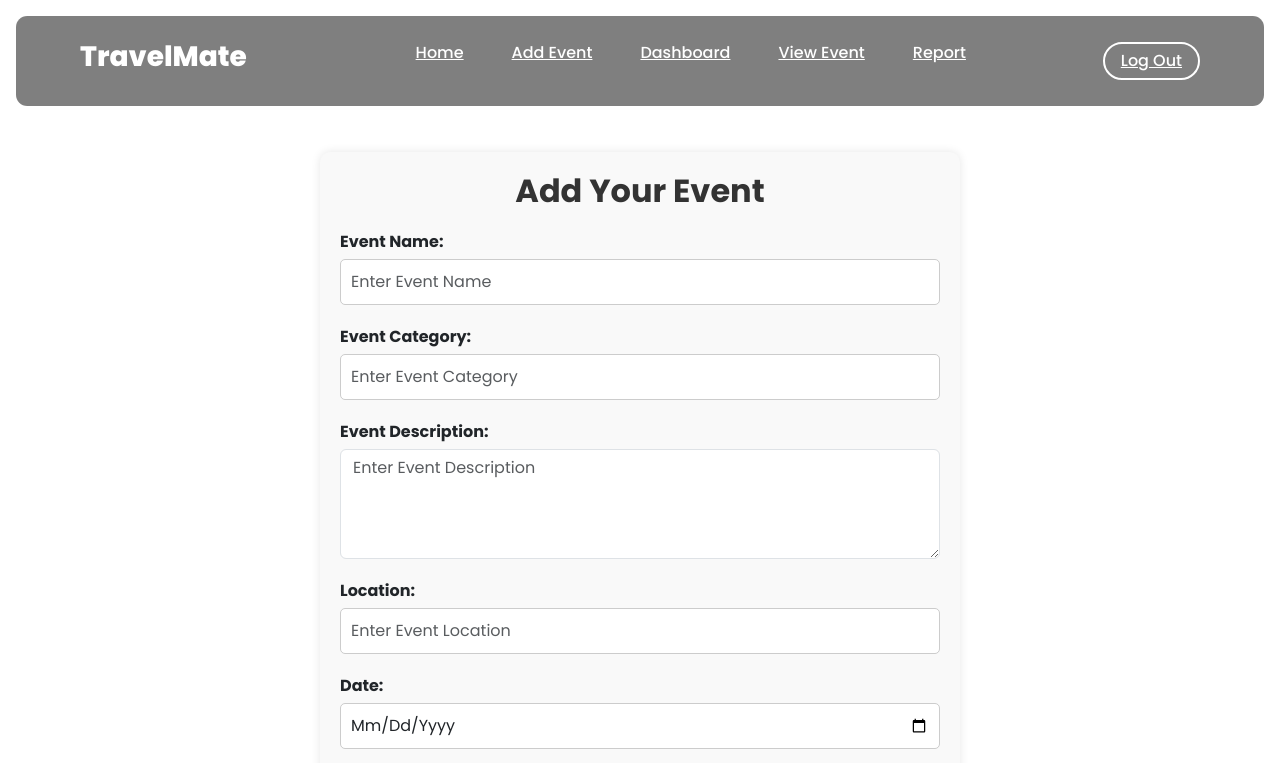
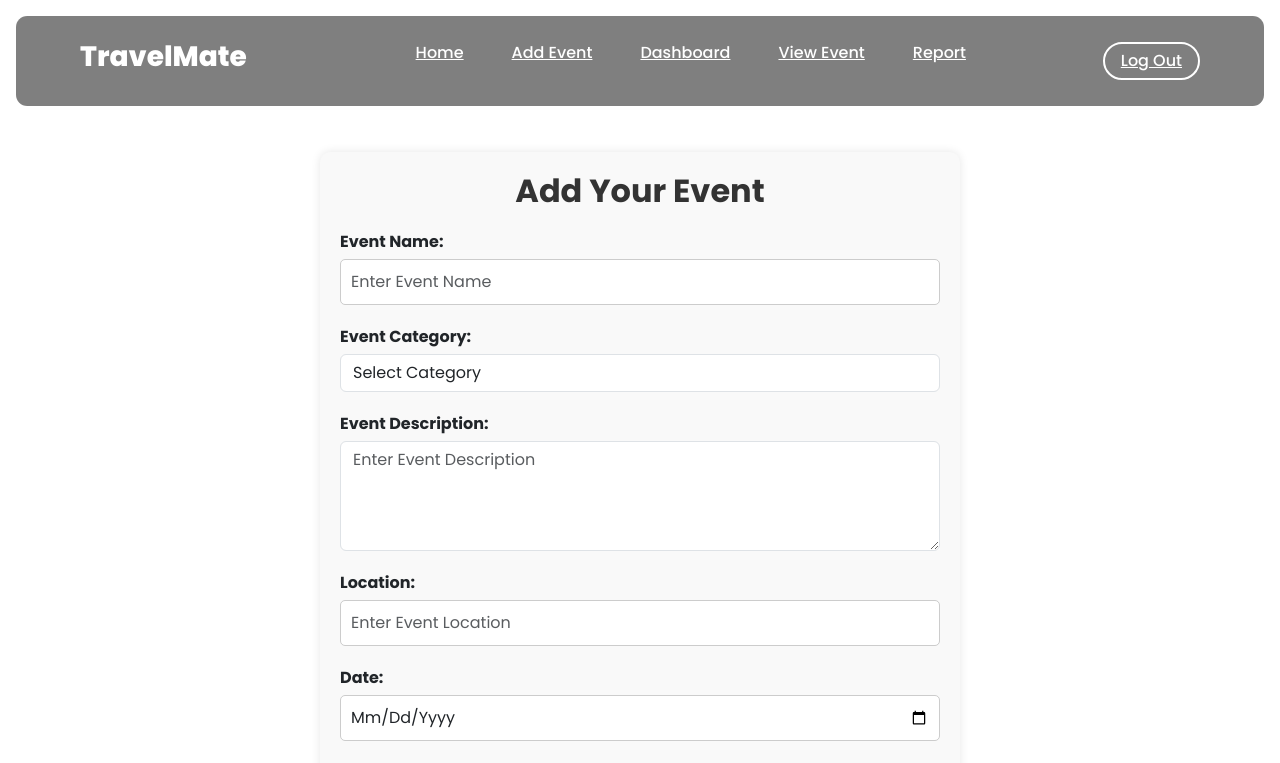
Before and after one commit to vidura-12/travel-app, a React (Create React App) app in the folder frontend/: page /EventManager/addEvent in a window 1280 px wide. Shown: the top 763 px of the page. Built offline with nearby package versions, Linux system fonts and the light colour scheme.

Commit message:
category

```diff
--- a/frontend/src/EventManager/addEvent.js
+++ b/frontend/src/EventManager/addEvent.js
@@ -78,17 +78,23 @@ function AddEvent() {
         </div>
 
         <div className="form-group">
-          <label htmlFor="category">Event category: </label>
-          <input
-            type="text"
+          <label htmlFor="category">Event Category: </label>
+          <select
             className="form-control"
             id="category"
             name="category"
-            placeholder="Enter event category"
             value={formData.category}
             onChange={handleInputChange}
             required
-          />
+          >
+            <option value="">Select Category</option>
+            <option value="Beach party">Beach party</option>
+            <option value="Pool party">Pool party</option>
+            <option value="Musical show">Musical show</option>
+            <option value="Camping">Camping</option>
+            <option value="Club party">Club party</option>
+            <option value="Other outdoor">Other outdoor</option>
+          </select>
         </div>
 
         <div className="form-group">
```
